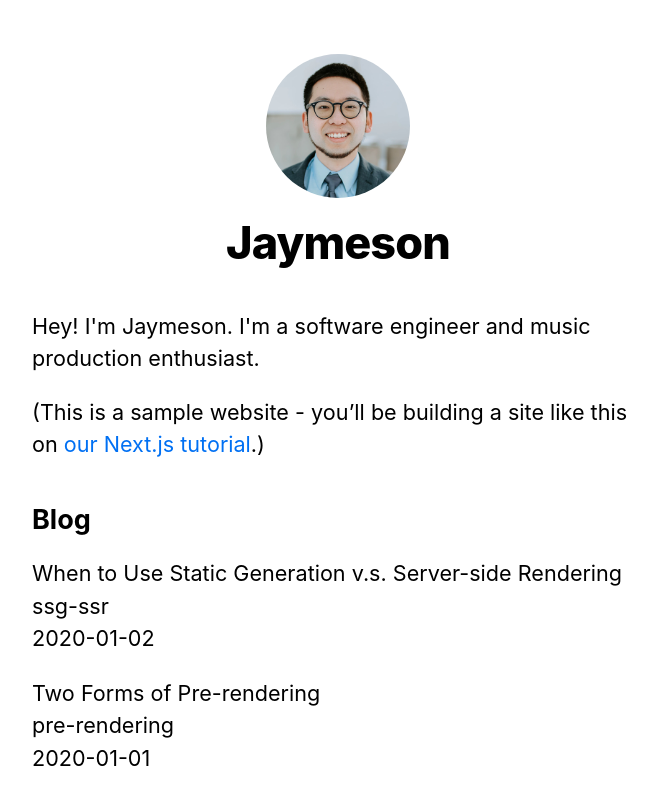
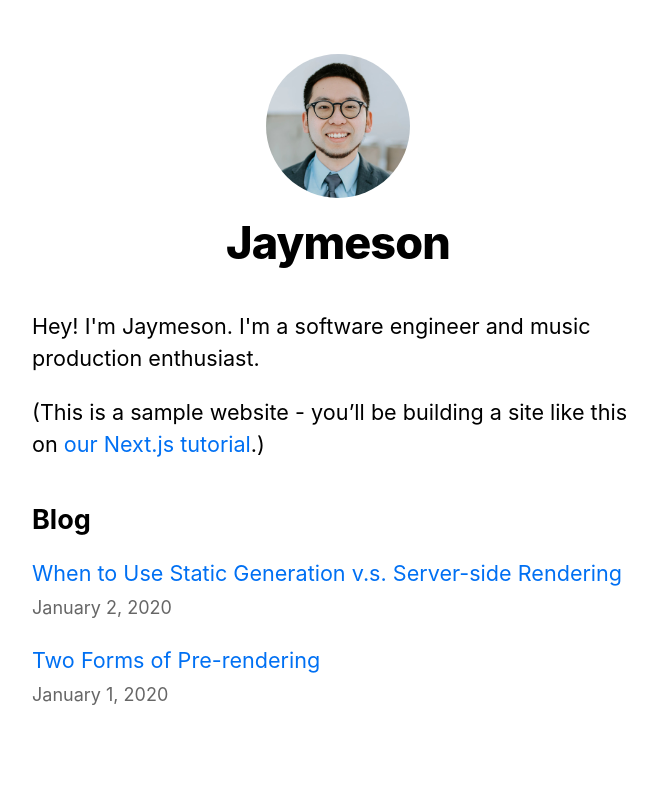
Before and after one commit to JaymesonPon/nextjs-blog2, a Next.js app: page / in a window 1280 px wide. Shown: the top 804 px of the page, without its empty margins (302-959 px from the left). Built offline with nearby package versions, Linux system fonts and the light colour scheme.

Commit message:
last changes

```diff
--- /dev/null
+++ b/components/date.js
@@ -0,0 +1,6 @@
+import { parseISO, format } from 'date-fns';
+
+export default function Date({ dateString }) {
+  const date = parseISO(dateString);
+  return <time dateTime={dateString}>{format(date, 'LLLL d, yyyy')}</time>;
+}
--- a/lib/posts.js
+++ b/lib/posts.js
@@ -1,3 +1,5 @@
+import { remark } from 'remark';
+import html from 'remark-html';
 import fs from 'fs';
 import path from 'path';
 import matter from 'gray-matter';
@@ -59,16 +61,23 @@ export function getAllPostIds() {
   });
 }
 
-export function getPostData(id) {
+export async function getPostData(id) {
   const fullPath = path.join(postsDirectory, `${id}.md`);
   const fileContents = fs.readFileSync(fullPath, 'utf8');
 
   // Use gray-matter to parse the post metadata section
   const matterResult = matter(fileContents);
 
-  // Combine the data with the id
+  // Use remark to convert markdown into HTML string
+  const processedContent = await remark()
+    .use(html)
+    .process(matterResult.content);
+  const contentHtml = processedContent.toString();
+
+  // Combine the data with the id and contentHtml
   return {
     id,
+    contentHtml,
     ...matterResult.data,
   };
 }
--- a/package.json
+++ b/package.json
@@ -6,6 +6,7 @@
     "start": "next start"
   },
   "dependencies": {
+    "date-fns": "^2.30.0",
     "gray-matter": "^4.0.3",
     "next": "latest",
     "react": "18.2.0",
--- /dev/null
+++ b/pages/api/hello.js
@@ -0,0 +1,3 @@
+export default function handler(req, res) {
+  res.status(200).json({ text: 'Hello' });
+}
--- a/pages/index.js
+++ b/pages/index.js
@@ -2,6 +2,8 @@ import Head from 'next/head';
 import Layout, { siteTitle } from '../components/layout';
 import utilStyles from '../styles/utils.module.css';
 import { getSortedPostsData } from '../lib/posts';
+import Link from 'next/link';
+import Date from '../components/date';
 
 export async function getStaticProps() {
   const allPostsData = getSortedPostsData();
@@ -30,12 +32,12 @@ export default function Home({ allPostsData }) {
         <ul className={utilStyles.list}>
           {allPostsData.map(({ id, date, title }) => (
             <li className={utilStyles.listItem} key={id}>
-              {title}
-              <br />
-              {id}
-              <br />
-              {date}
-            </li>
+            <Link href={`/posts/${id}`}>{title}</Link>
+            <br />
+            <small className={utilStyles.lightText}>
+              <Date dateString={date} />
+            </small>
+          </li>
           ))}
         </ul>
       </section>
```
Also changed, not shown: pages/posts/[id].js (+14 -6 lines), 1 other file (tests, documents, lock files or other folders).
